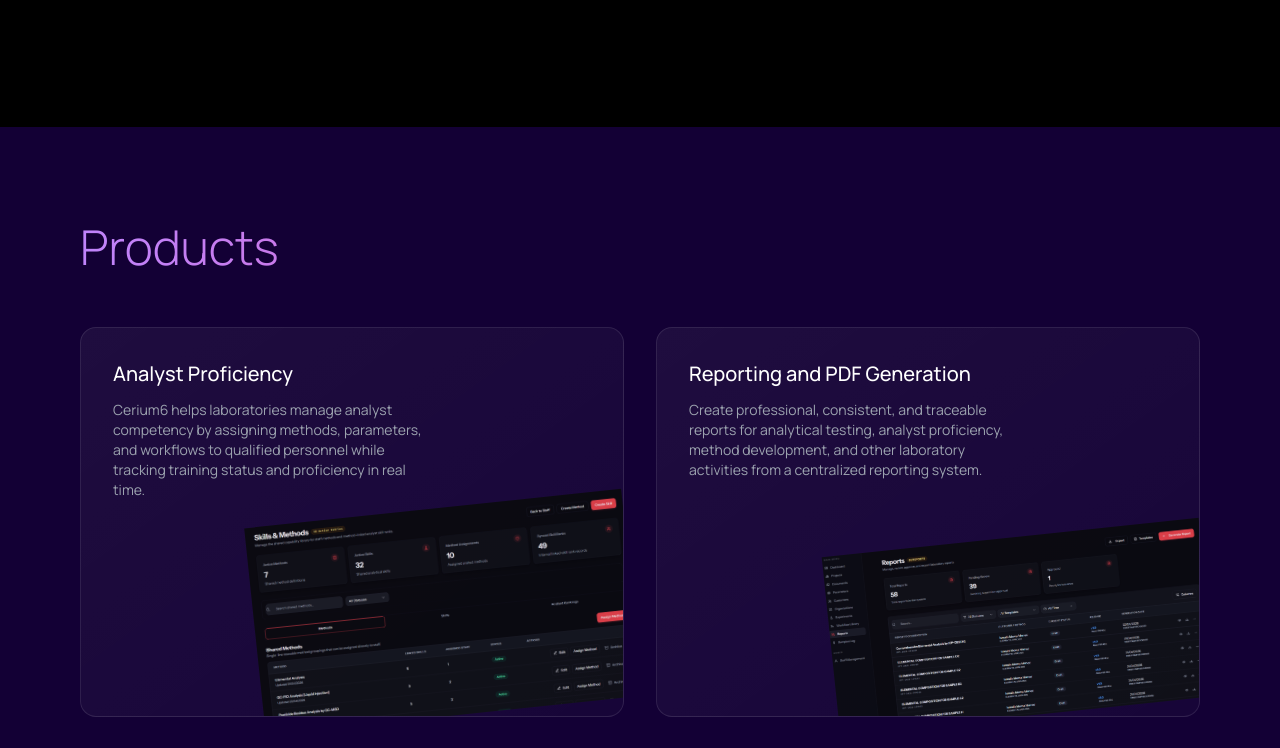
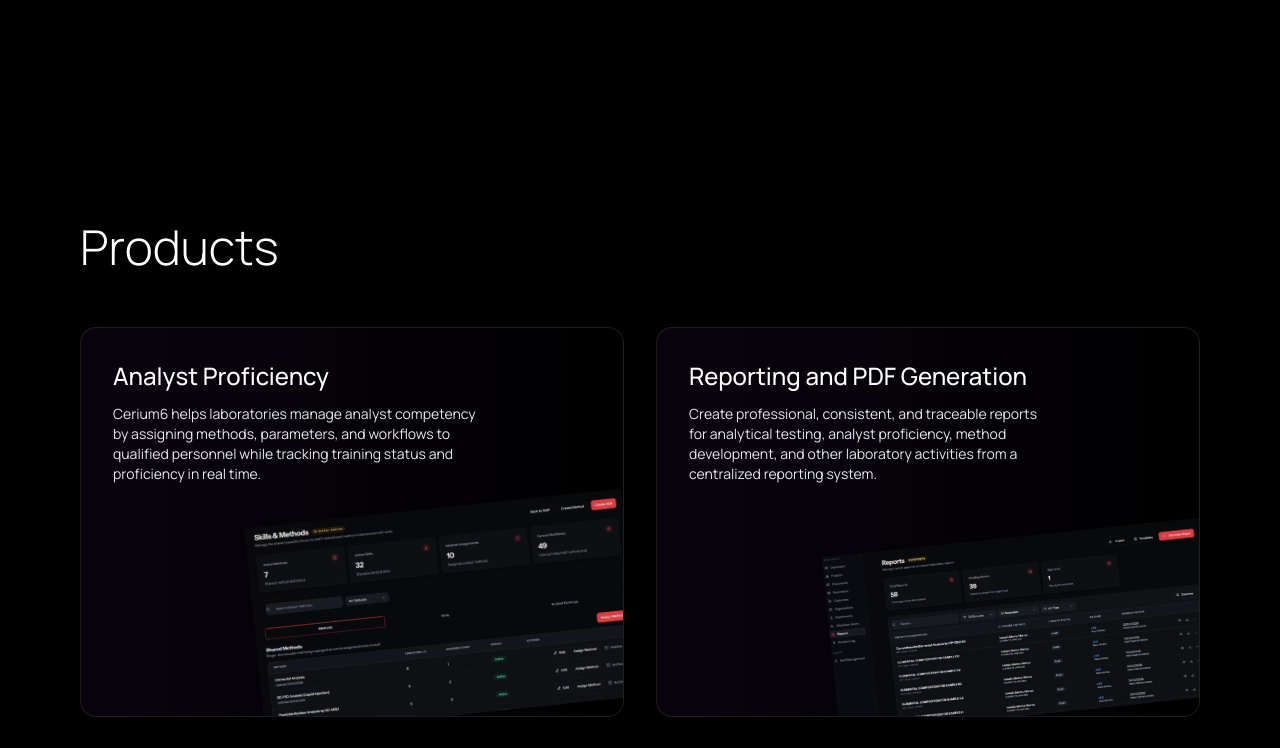
Before and after one commit to 94sola/Cerium6.com, a React (Vite) app: page / in a window 1280 px wide. Shown: the part 1031-1779 px from the top of the page. Built offline with nearby package versions, Linux system fonts and the light colour scheme.

Commit message:
adjustment on landing page

```diff
--- a/src/components/about.jsx
+++ b/src/components/about.jsx
@@ -2,7 +2,7 @@
 
 const About = () => {
   return (
-    <section className="bg-[#130035] text-white px-6 py-16 sm:px-8 md:px-12 lg:px-20">
+    <section className="bg-black text-white px-6 py-16 sm:px-8 md:px-12 lg:px-20">
       <div className="max-w-4xl mx-auto flex flex-col gap-8 md:flex-row md:items-start">
         <motion.div
           className="flex-1"
--- a/src/components/contact.jsx
+++ b/src/components/contact.jsx
@@ -53,7 +53,7 @@
   return (
     <section
       id="contact"
-      className="relative bg-[#130035] text-white px-6 py-16 overflow-hidden"
+      className="relative bg-black text-white px-6 py-16 overflow-hidden"
     >
       {/* Background glow */}
       <div className="absolute top-10 right-10 w-40 h-40 bg-purple-600/20 blur-3xl rounded-full" />
--- a/src/components/features.jsx
+++ b/src/components/features.jsx
@@ -49,11 +49,11 @@
   return (
     <section
       id="features"
-      className="bg-[#130035] text-white px-4 sm:px-6 md:px-10 lg:px-20 py-16 sm:py-20 lg:py-24"
+      className="bg-black text-white px-4 sm:px-6 md:px-10 lg:px-20 py-16 sm:py-20 lg:py-24"
     >
       <div className="max-w-7xl mx-auto">
         {/* Heading */}
-        <h2 className="text-3xl sm:text-4xl md:text-5xl font-light mb-10 sm:mb-14 bg-gradient-to-r from-purple-400 to-pink-500 bg-clip-text text-transparent">
+        <h2 className="text-3xl sm:text-4xl md:text-5xl font-light mb-10 sm:mb-14 text-white">
           Products
         </h2>
 
@@ -97,7 +97,7 @@
 
   return (
     <motion.div
-      className="relative rounded-2xl border border-white/10 bg-gradient-to-br from-white/5 to-white/[0.02] p-6 sm:p-7 md:p-8 overflow-hidden h-[330px] sm:h-[360px] md:h-[390px] flex flex-col justify-between group"
+      className="relative rounded-2xl border border-white/10 bg-gradient-to-r from-purple-900/10 to-red-900-500/10 p-6 sm:p-7 md:p-8 overflow-hidden h-[330px] sm:h-[360px] md:h-[390px] flex flex-col justify-between group"
       initial={{ opacity: 0, y: 40 }}
       whileInView={{ opacity: 1, y: 0 }}
       transition={{ duration: 0.6, delay: index * 0.1 }}
@@ -105,11 +105,11 @@
       whileHover={{ y: -6 }}
     >
       {/* TEXT */}
-      <div className="z-10 max-w-[70%] pr-4">
-        <h3 className="text-lg sm:text-xl font-medium mb-3">
+      <div className="z-10 max-w-[80%] pr-4">
+        <h3 className="text-xl sm:text-2xl font-medium mb-3">
           {product.title}
         </h3>
-        <p className="text-gray-400 text-xs sm:text-sm leading-relaxed">
+        <p className="text-gray-200 text-xs pb-6 sm:text-sm leading-relaxed">
           {product.description}
         </p>
       </div>
@@ -134,7 +134,7 @@
       </div>
 
       {/* HOVER GLOW */}
-      <div className="absolute inset-0 opacity-0 group-hover:opacity-100 transition duration-300 bg-gradient-to-r from-purple-500/10 to-pink-500/10" />
+      <div className="absolute inset-0 opacity-0 group-hover:opacity-100 transition duration-300 bg-gradient-to-r from-purple-900/10 to-red-900-500/10" />
     </motion.div>
   );
 };
--- a/src/components/navbar.jsx
+++ b/src/components/navbar.jsx
@@ -58,7 +58,7 @@
       <div
         className={`absolute inset-0 transition-all duration-500 ${
           isActiveState
-            ? "bg-white/90 backdrop-blur-xl shadow-lg"
+            ? "bg-white/90 backdrop-blur-xl shadow-sm"
             : "bg-transparent"
         }`}
       />
@@ -74,7 +74,7 @@
           src={isActiveState ? logoDark : logoLight}
           alt="logo"
           className={`transition-all duration-500 ${
-            scrolled ? "h-10 sm:h-12" : "h-10 sm:h-12"
+            scrolled ? "h-16 sm:h-20" : "h-16 sm:h-20"
           }`}
         />
 
--- a/src/components/whoweare.jsx
+++ b/src/components/whoweare.jsx
@@ -1,6 +1,6 @@
 const BusinessValues = () => {
   return (
-    <section className="bg-[#130035] w-full px-6 py-12 sm:px-8 sm:py-16 lg:px-16">
+    <section className="bg-black w-full px-6 py-12 sm:px-8 sm:py-16 lg:px-16">
       <div className="max-w-6xl mx-auto grid gap-4 sm:grid-cols-2">
         <div className="flex items-start gap-3 rounded-3xl border border-white/10 bg-white/5 p-5 sm:p-6">
           <span className="mt-1 h-4 w-4 rounded-full bg-orange-500"></span>
```
Also changed, not shown: src/assets/images/logo1.png, src/assets/images/logo2.png.
